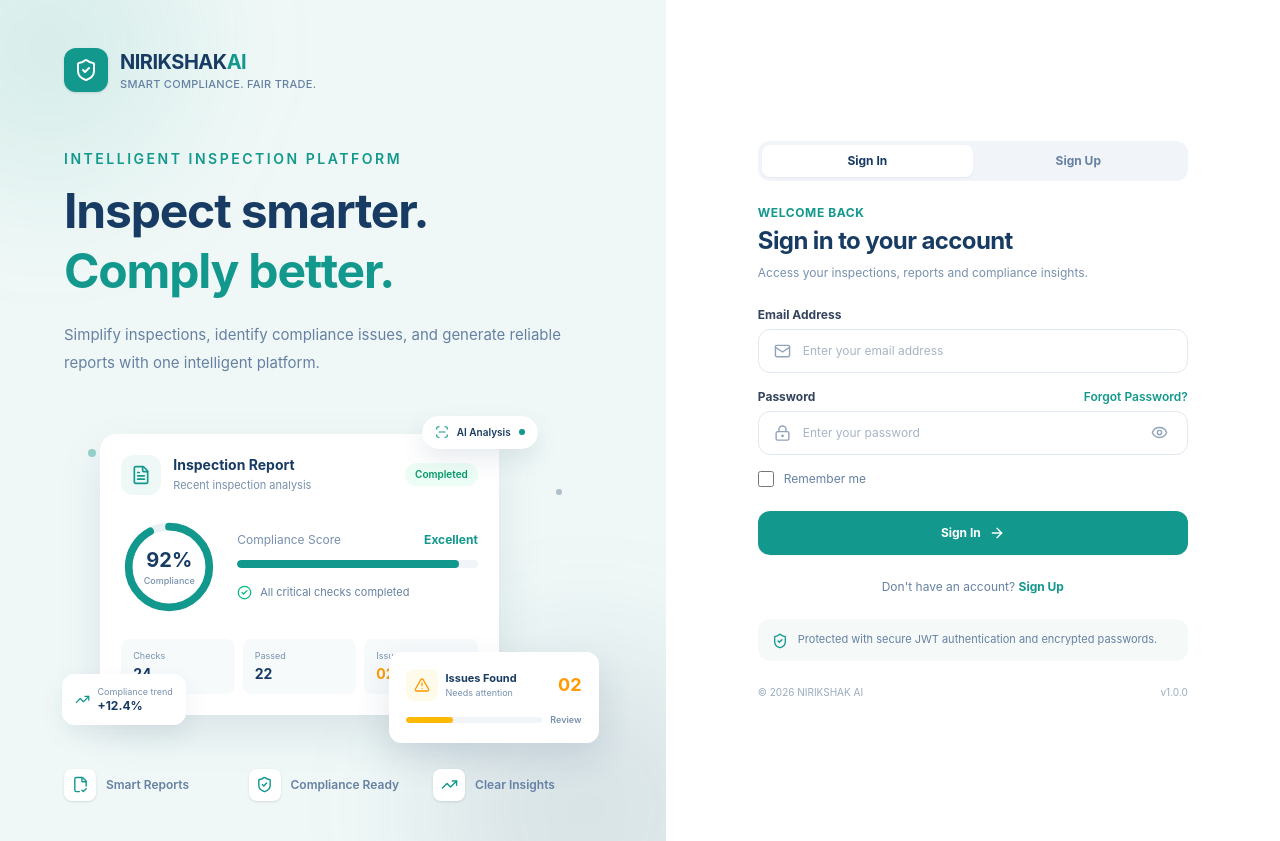
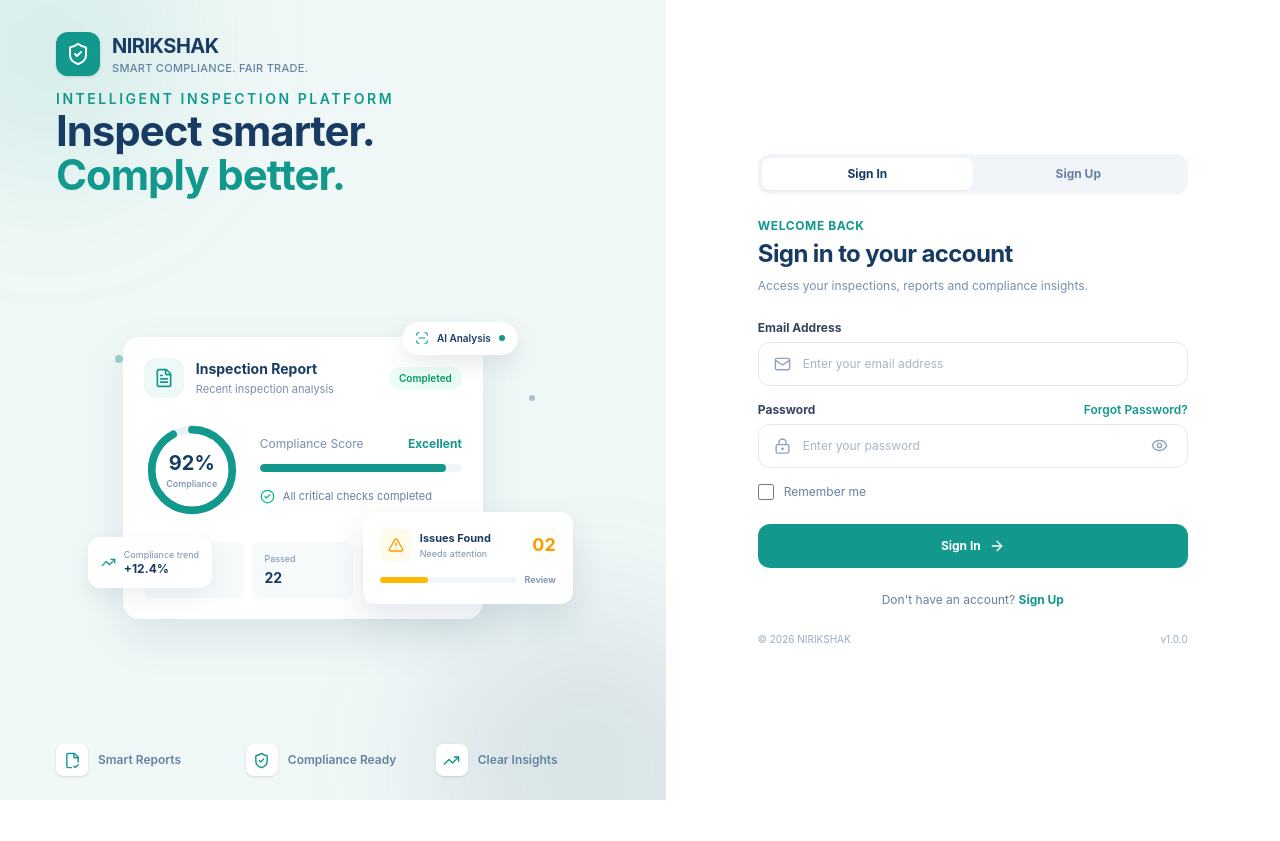
Before and after one commit to Ayush62-gh/Nirikshak_AI, a React app in the folder frontend/: page /login in a window 1280 px wide. After the commit the page ends 800 px from the top, so only its background shows below. Built offline with nearby package versions, Linux system fonts and the light colour scheme; no server answers; the HTML template or start-up script is replaced by a standard one.

Commit message:
Fix login page viewport layout

```diff
--- a/frontend/src/components/login/InspectionVisual.jsx
+++ b/frontend/src/components/login/InspectionVisual.jsx
@@ -9,7 +9,7 @@ import {
 
 function InspectionVisual() {
   return (
-    <div className="relative h-[360px] w-full max-w-[560px]">
+    <div className="relative h-[310px] w-full max-w-[500px]">
 
       {/* Decorative dots */}
       <div className="absolute left-8 top-10 h-2 w-2 rounded-full bg-[#12988d]/40" />
--- a/frontend/src/components/login/LoginBrandPanel.jsx
+++ b/frontend/src/components/login/LoginBrandPanel.jsx
@@ -4,7 +4,7 @@ import InspectionVisual from "./InspectionVisual";
 
 function LoginBrandPanel() {
   return (
-    <div className="relative hidden min-h-screen overflow-hidden bg-[#f0f8f7] lg:flex lg:w-[52%] lg:flex-col lg:justify-between">
+    <div className="relative hidden h-screen min-h-0 overflow-hidden bg-[#f0f8f7] lg:flex lg:w-[52%] lg:flex-col lg:justify-between">
 
       {/* Soft background accents */}
       <div className="pointer-events-none absolute -left-24 -top-24 h-72 w-72 rounded-full bg-[#12988d]/10 blur-3xl" />
@@ -12,7 +12,7 @@ function LoginBrandPanel() {
       <div className="pointer-events-none absolute -bottom-32 -right-20 h-80 w-80 rounded-full bg-[#173b63]/10 blur-3xl" />
 
       {/* Branding */}
-      <div className="relative z-10 px-12 pt-12 xl:px-16">
+      <div className="relative z-10 px-10 pt-8 xl:px-14">
 
         <div className="flex items-center gap-3">
 
@@ -22,7 +22,7 @@ function LoginBrandPanel() {
 
           <div>
             <h1 className="text-xl font-bold tracking-tight text-[#173b63]">
-              NIRIKSHAK<span className="text-[#12988d]">AI</span>
+              NIRIKSHAK<span className="text-[#12988d]"></span>
             </h1>
 
             <p className="text-[11px] font-medium tracking-wide text-[#6680a3]">
@@ -32,34 +32,37 @@ function LoginBrandPanel() {
 
         </div>
 
-        <div className="mt-14 max-w-xl">
+        <div className="mt-3 max-w-xl">
 
-          <p className="mb-3 text-sm font-semibold uppercase tracking-[0.18em] text-[#12988d]">
+          <p className="mt-3 text-sm font-semibold uppercase tracking-[0.18em] text-[#12988d]">
             Intelligent Inspection Platform
           </p>
 
-          <h2 className="text-4xl font-bold leading-tight tracking-tight text-[#173b63] xl:text-5xl">
+          {/* <h2 className="text-4xl font-bold leading-tight tracking-tight text-[#173b63] xl:text-5xl"> */}
+          <h2 className="text-4xl font-bold leading-[1.05] tracking-tight text-[#173b63] xl:text-[42px]">
             Inspect smarter.
             <br />
             <span className="text-[#12988d]">Comply better.</span>
           </h2>
 
-          <p className="mt-5 max-w-lg text-[15px] leading-7 text-[#6680a3]">
+          {/* <p className="mt-1 max-w-lg text-[14px] leading-6 text-[#6680a3]">
             Simplify inspections, identify compliance issues, and generate
             reliable reports with one intelligent platform.
-          </p>
+          </p> */}
 
         </div>
 
       </div>
 
       {/* Visual */}
-      <div className="relative z-10 mt-8 flex flex-1 items-center justify-center px-8 xl:px-14">
-        <InspectionVisual />
+        <div className="relative z-10 mt-0 flex min-h-0 flex-1 items-center justify-center overflow-visible px-4 xl:px-8">
+          {/* <InspectionVisual /> */}
+          <div className="relative z-10 mt-0 flex min-h-0 flex-1 items-center justify-center overflow-visible px-4 xl:px-8">
+            <InspectionVisual /></div>
       </div>
 
       {/* Bottom features */}
-      <div className="relative z-10 grid grid-cols-3 gap-4 px-12 pb-10 xl:px-16">
+      <div className="relative z-10 grid grid-cols-3 gap-4 px-10 pb-6 xl:px-14">
 
         <Feature
           icon={<FileCheck2 size={17} />}
--- a/frontend/src/components/login/LoginForm.jsx
+++ b/frontend/src/components/login/LoginForm.jsx
@@ -58,7 +58,8 @@ function LoginForm() {
   };
 
   return (
-    <div className="flex min-h-screen flex-1 items-center justify-center bg-white px-6 py-10 sm:px-10 lg:px-14 xl:px-20">
+    // <div className="flex min-h-screen flex-1 items-center justify-center bg-white px-6 py-10 sm:px-10 lg:px-14 xl:px-20">
+    <div className="flex h-screen min-h-0 flex-1 items-center justify-center overflow-hidden bg-white px-6 py-4 sm:px-10 lg:px-12 xl:px-16">
 
       <div className="w-full max-w-[430px]">
 
@@ -299,17 +300,9 @@ function LoginForm() {
           )}
         </div>
 
-        {/* Security Note */}
-        <div className="mt-6 flex items-start gap-2.5 rounded-xl bg-[#f5faf9] px-3.5 py-3">
-          <ShieldCheck size={16} className="mt-0.5 shrink-0 text-[#12988d]" />
-          <p className="text-[11px] leading-4 text-[#6680a3]">
-            Protected with secure JWT authentication and encrypted passwords.
-          </p>
-        </div>
-
         {/* Footer */}
         <div className="mt-6 flex items-center justify-between text-[10px] text-[#9aabbe]">
-          <span>© 2026 NIRIKSHAK AI</span>
+          <span>© 2026 NIRIKSHAK </span>
           <span>v1.0.0</span>
         </div>
 
--- a/frontend/src/pages/login.jsx
+++ b/frontend/src/pages/login.jsx
@@ -4,8 +4,8 @@ import LoginForm from "../components/login/LoginForm";
 
 function Login() {
   return (
-    <main className="min-h-screen bg-white">
-      <div className="flex min-h-screen w-full">
+    <main className="h-screen overflow-hidden bg-white">
+    <div className="flex h-screen w-full">
         {/* Left Branding + Inspection Visual */}
         <LoginBrandPanel />
 
@@ -18,29 +18,3 @@ function Login() {
 }
 
 export default Login;
-
-// function Login() {
-//   return (
-//     <div
-//       style={{
-//         minHeight: "100vh",
-//         display: "flex",
-//         alignItems: "center",
-//         justifyContent: "center",
-//         background: "#f0f8f7",
-//       }}
-//     >
-//       <h1
-//         style={{
-//           fontSize: "48px",
-//           fontWeight: "700",
-//           color: "#173b63",
-//         }}
-//       >
-//         NIRIKSHAK AI LOGIN
-//       </h1>
-//     </div>
-//   );
-// }
-
-// export default Login;
```
